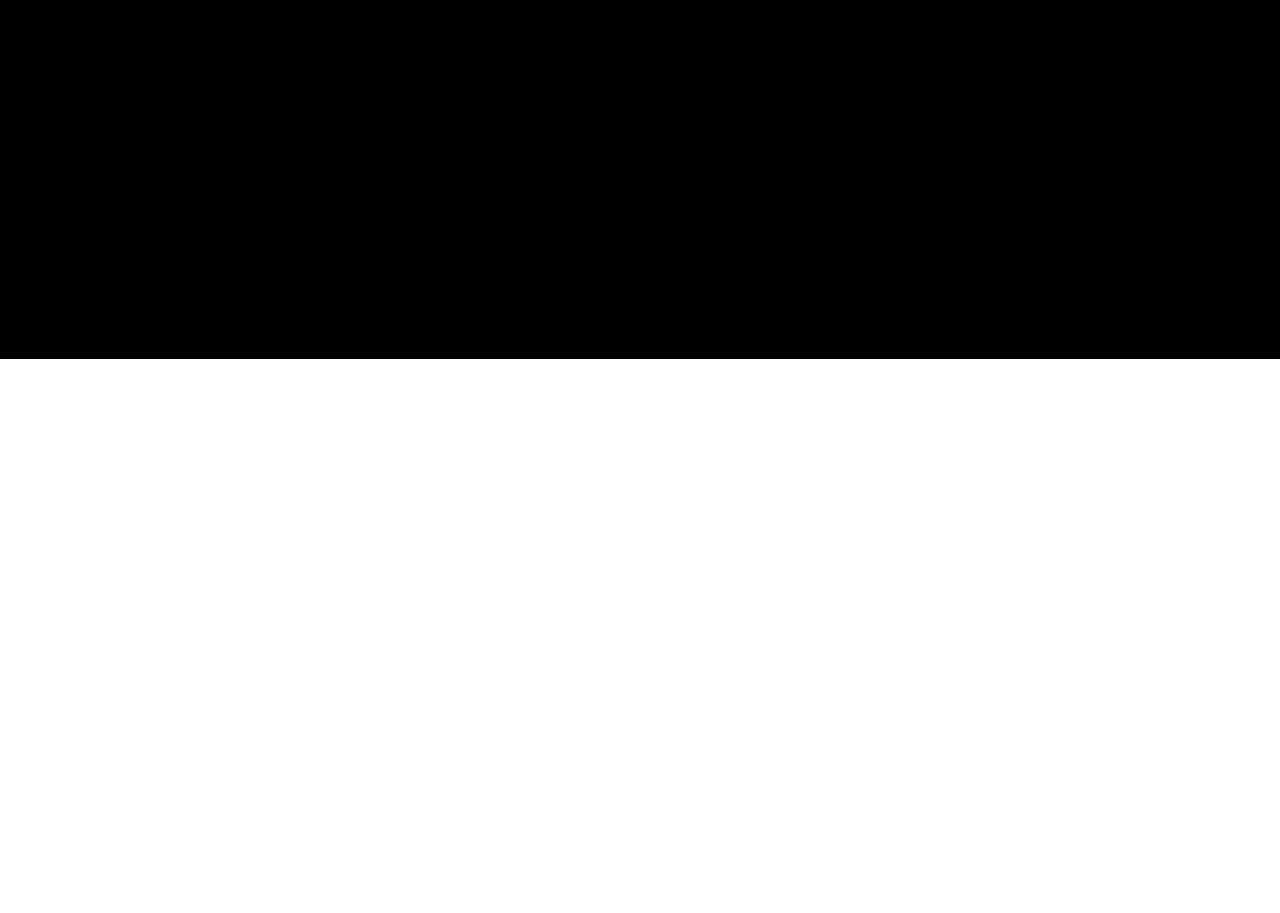
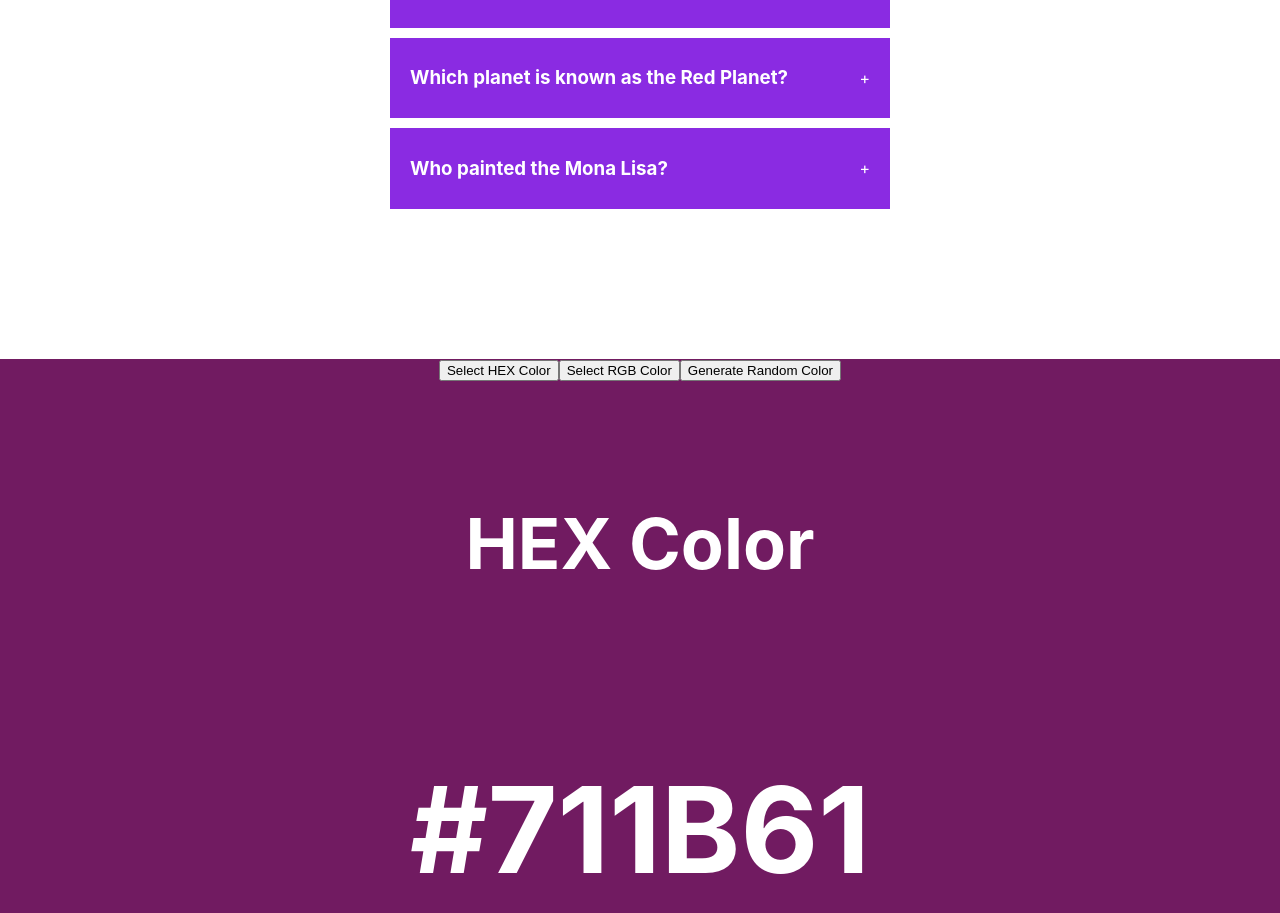
Before and after one commit to BilalMalik08/React.js_Projects, a React (Create React App) app in the folder frontend/: page / in a window 1280 px wide. Shown: the part 441-1354 px from the top of the page. Before the commit the page ends 800 px from the top, so only its background shows below. Built offline with nearby package versions, Linux system fonts and the light colour scheme.

Commit message:
Updated 8:40 PM, 26 Feb, 2024

```diff
--- a/frontend/src/App.js
+++ b/frontend/src/App.js
@@ -6,7 +6,7 @@
   return (
     <div className="App">
       {/* Accordian Component */}
-      {/* <Accordian /> */}
+      <Accordian />
 
       {/* Color Generator Component */}
       <RandomColor />
--- a/frontend/src/components/random_color/RandomColor.jsx.jsx
+++ b/frontend/src/components/random_color/RandomColor.jsx.jsx
@@ -1,5 +1,4 @@
-import "./randomColor.css";
-import { useState } from "react";
+import { useEffect, useState } from "react";
 
 export default function RandomColor() {
   const [typeOfColor, setTypeOfColor] = useState("hex");
@@ -21,10 +20,24 @@
     setColor(hexColor);
   }
 
-  function handleCreateRandomRgbColor() {}
+  function handleCreateRandomRgbColor() {
+    const r = randomColorUtility(256);
+    const g = randomColorUtility(256);
+    const b = randomColorUtility(256);
+
+    setColor(`rgb(${r},${g},${b})`);
+  }
+
+  useEffect(() => {
+    if (typeOfColor === "rgb") handleCreateRandomRgbColor();
+    else handleCreateRandomHexColor();
+  }, [typeOfColor]);
 
   return (
-    <div className="container">
+    <div
+      className="container"
+      style={{ height: "100vh", width: "100vw", background: color }}
+    >
       <button onClick={() => setTypeOfColor("hex")}>Select HEX Color</button>
       <button onClick={() => setTypeOfColor("rgb")}>Select RGB Color</button>
       <button
@@ -36,6 +49,21 @@
       >
         Generate Random Color
       </button>
+      <div
+        style={{
+          display: "flex",
+          justifyContent: "center",
+          alignItems: "center",
+          color: "#fff",
+          fontSize: "60px",
+          marginTop: "50px",
+          flexDirection: "column",
+          gap: "20px",
+        }}
+      >
+        <h3>{typeOfColor === "rgb" ? "RGB Color" : "HEX Color"}</h3>
+        <h1>{color}</h1>
+      </div>
     </div>
   );
 }
```
